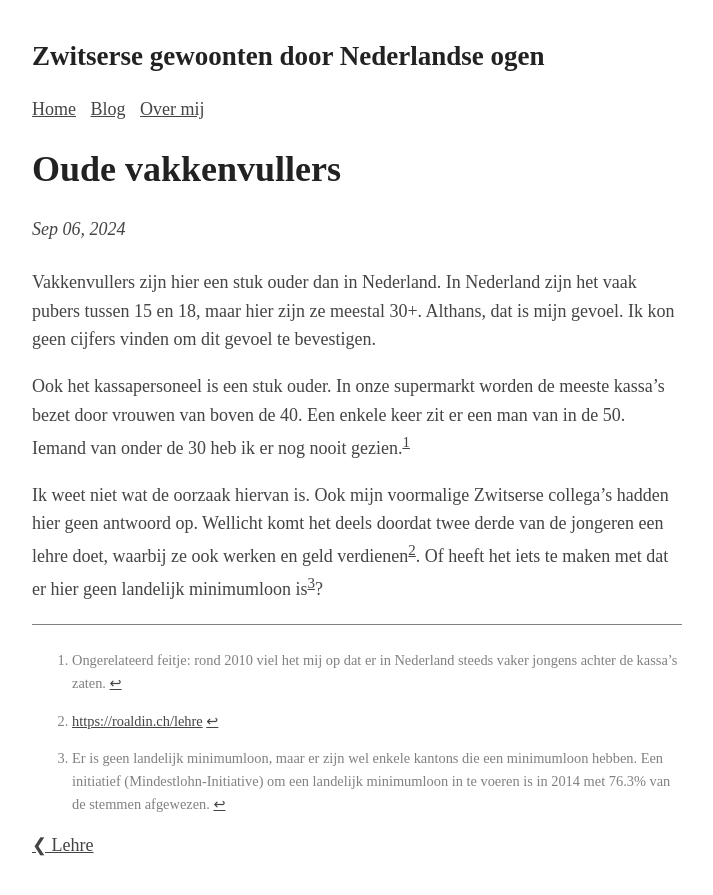
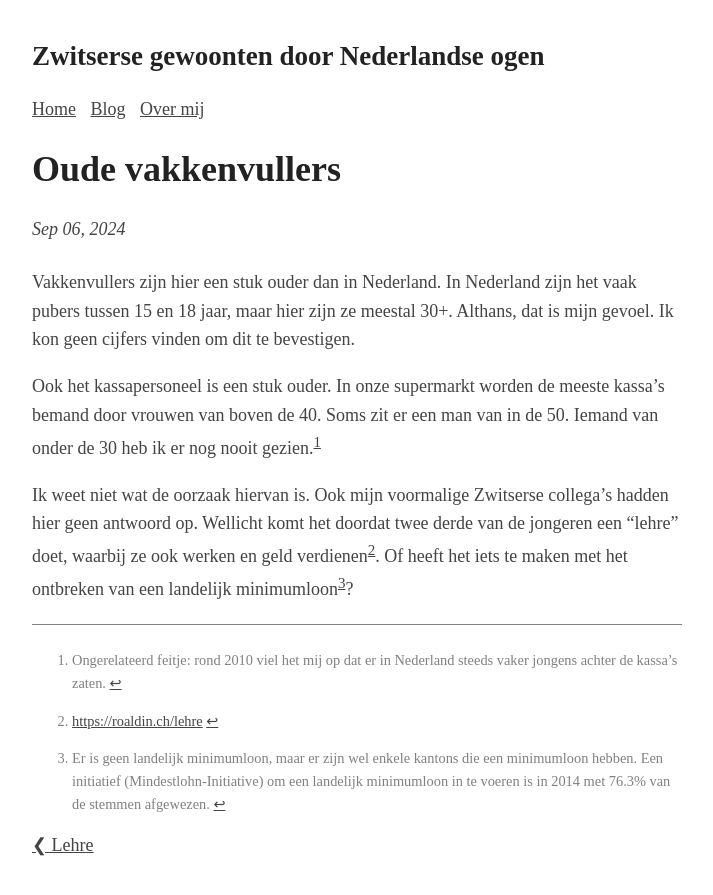
Before and after one commit to Roald87/roaldin.ch, a Jekyll site: the page built from _posts/2024-09-06-oude-vakkenvullers.md, in a window 1280 px wide. Shown: the top 895 px of the page, without its empty margins (283-996 px from the left). Built offline with Jekyll 4.4.1, drawn with Linux system fonts in a browser that asks for light colours; comment, search, counter and statistics services are not loaded.

Commit message:
Spellcheck by ChatGPT

```diff
--- a/_posts/2024-09-06-oude-vakkenvullers.md
+++ b/_posts/2024-09-06-oude-vakkenvullers.md
@@ -4,11 +4,11 @@ title: Oude vakkenvullers
 image:
 ---
 
-Vakkenvullers zijn hier een stuk ouder dan in Nederland. In Nederland zijn het vaak pubers tussen 15 en 18, maar hier zijn ze meestal 30+. Althans, dat is mijn gevoel. Ik kon geen cijfers vinden om dit gevoel te bevestigen.
+Vakkenvullers zijn hier een stuk ouder dan in Nederland. In Nederland zijn het vaak pubers tussen 15 en 18 jaar, maar hier zijn ze meestal 30+. Althans, dat is mijn gevoel. Ik kon geen cijfers vinden om dit te bevestigen.
 
-Ook het kassapersoneel is een stuk ouder. In onze supermarkt worden de meeste kassa's bezet door vrouwen van boven de 40. Een enkele keer zit er een man van in de 50. Iemand van onder de 30 heb ik er nog nooit gezien.[^3]
+Ook het kassapersoneel is een stuk ouder. In onze supermarkt worden de meeste kassa's bemand door vrouwen van boven de 40. Soms zit er een man van in de 50. Iemand van onder de 30 heb ik er nog nooit gezien.[^3]
 
-Ik weet niet wat de oorzaak hiervan is. Ook mijn voormalige Zwitserse collega's hadden hier geen antwoord op. Wellicht komt het deels doordat twee derde van de jongeren een lehre doet, waarbij ze ook werken en geld verdienen[^1]. Of heeft het iets te maken met dat er hier geen landelijk minimumloon is[^2]?
+Ik weet niet wat de oorzaak hiervan is. Ook mijn voormalige Zwitserse collega's hadden hier geen antwoord op. Wellicht komt het doordat twee derde van de jongeren een "lehre" doet, waarbij ze ook werken en geld verdienen[^1]. Of heeft het iets te maken met het ontbreken van een landelijk minimumloon[^2]?
 
 [^1]: <https://roaldin.ch/lehre>
 [^2]: Er is geen landelijk minimumloon, maar er zijn wel enkele kantons die een minimumloon hebben. Een initiatief (Mindestlohn-Initiative) om een landelijk minimumloon in te voeren is in 2014 met 76.3% van de stemmen afgewezen.
```
